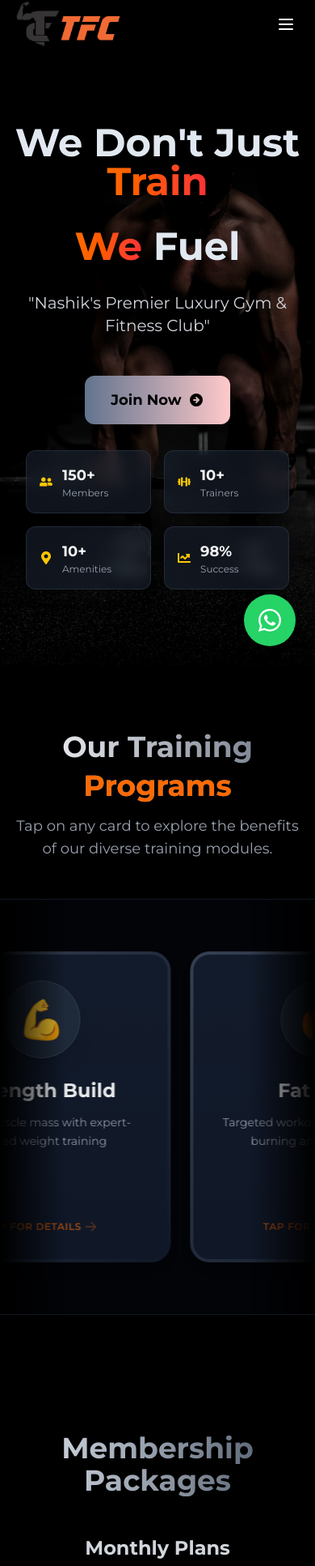
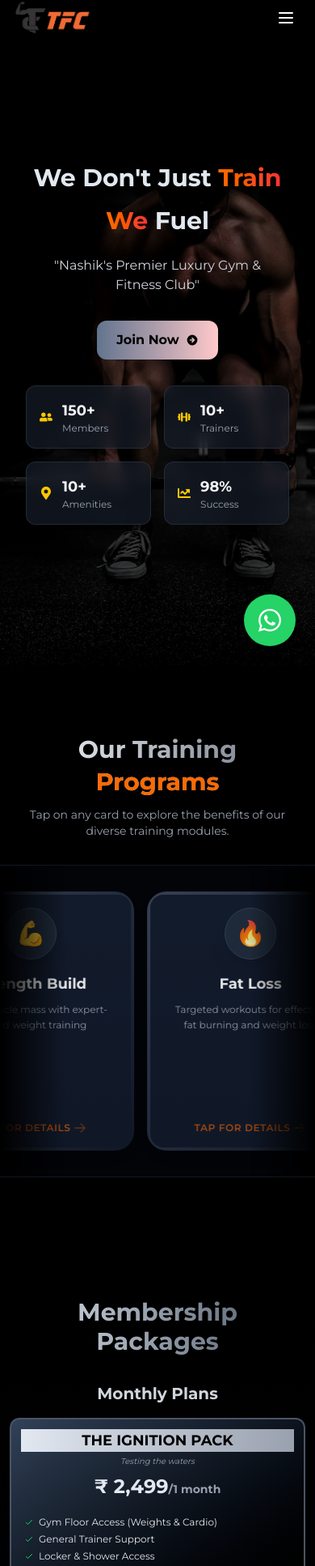
Before and after one commit to notajax24/TFC, a React (Vite) app: page / in a window 390 px wide. Shown: the part 22-1956 px from the top of the page at 81% size. Built offline with nearby package versions, Linux system fonts and the light colour scheme.

Commit message:
Updated the code and improved UI

```diff
--- a/index.html
+++ b/index.html
@@ -9,8 +9,9 @@
       href="https://fonts.googleapis.com/css2?family=Montserrat:wght@400;500;600;700&family=Poppins:wght@400;500;600;700&display=swap"
       rel="stylesheet"
     />
-    <meta name="viewport" content="width=device-width, initial-scale=1.0" />
-    <title>TFC</title>
+    <meta name="viewport" content="width=device-width, initial-scale=1.0, maximum-scale=5.0, user-scalable=yes" />
+    <meta name="description" content="TFC Nashik - Premier Luxury Gym & Fitness Club. Join the tribe and transform your fitness journey." />
+    <title>TFC Nashik - Premium Fitness Club</title>
   </head>
   <body>
     <div id="root"></div>
--- a/src/Components/Pages/About.jsx
+++ b/src/Components/Pages/About.jsx
@@ -18,8 +18,8 @@ export default function About() {
 
   return (
     <footer id="about" className="relative bg-gradient-to-b from-gray-900 to-black text-gray-300 pt-16 pb-8 border-t border-gray-800 font-montserrat">
-      <div className="max-w-7xl mx-auto px-6 lg:px-8">
-        <div className="grid md:grid-cols-3 gap-12 text-center md:text-left">
+      <div className="max-w-7xl mx-auto px-4 sm:px-6 lg:px-8">
+        <div className="grid grid-cols-1 md:grid-cols-3 gap-8 sm:gap-10 md:gap-12 text-center md:text-left">
 
           {/* Column 1: Brand & About */}
           <motion.div
@@ -36,7 +36,7 @@ export default function About() {
                 TFC <span className="text-orange-500">NASHIK</span>
               </h2>
             </div>
-            <p className="text-sm text-gray-400 leading-relaxed max-w-sm mx-auto md:mx-0">
+            <p className="text-xs sm:text-sm text-gray-400 leading-relaxed max-w-sm mx-auto md:mx-0 px-2">
               Your premium fitness destination. We combine state-of-the-art equipment,
               expert coaching, and a motivating atmosphere to help you crush your goals.
               <br />
@@ -51,10 +51,10 @@ export default function About() {
             transition={{ duration: 0.5, delay: 0.2 }}
             className="space-y-4"
           >
-            <h3 className="text-white font-bold text-lg border-b border-orange-500/30 pb-2 inline-block mb-2">
+            <h3 className="text-white font-bold text-base sm:text-lg border-b border-orange-500/30 pb-2 inline-block mb-2">
               Get in Touch
             </h3>
-            <div className="flex flex-col gap-4 text-sm">
+            <div className="flex flex-col gap-3 sm:gap-4 text-xs sm:text-sm">
               <a
                 href="https://maps.google.com/?q=The+Exchange+Tower+Nashik+Road"
                 target="_blank"
@@ -96,10 +96,10 @@ export default function About() {
             transition={{ duration: 0.5, delay: 0.4 }}
             className="space-y-4"
           >
-            <h3 className="text-white font-bold text-lg border-b border-orange-500/30 pb-2 inline-block mb-2">
+            <h3 className="text-white font-bold text-base sm:text-lg border-b border-orange-500/30 pb-2 inline-block mb-2">
               Connect With Us
             </h3>
-            <p className="text-sm text-gray-400 mb-4">
+            <p className="text-xs sm:text-sm text-gray-400 mb-3 sm:mb-4">
               Follow our journey and get daily fitness tips.
             </p>
             <div className="flex justify-center md:justify-start gap-4">
--- a/src/Components/Pages/Features.jsx
+++ b/src/Components/Pages/Features.jsx
@@ -91,7 +91,7 @@ const FeatureCard = ({ feature }) => {
 
   return (
     <div
-      className="w-80 h-96 flex-shrink-0 relative cursor-pointer group perspective-1000 z-0 hover:z-10"
+      className="w-64 sm:w-72 md:w-80 h-80 sm:h-88 md:h-96 flex-shrink-0 relative cursor-pointer group perspective-1000 z-0 hover:z-10"
       onClick={() => setIsFlipped(!isFlipped)}
       onMouseLeave={() => setIsFlipped(false)} // Auto flip back when mouse leaves
     >
@@ -106,20 +106,20 @@ const FeatureCard = ({ feature }) => {
           className="absolute inset-0 w-full h-full backface-hidden rounded-3xl p-1 bg-gradient-to-br from-gray-700 to-gray-900 group-hover:from-orange-500 group-hover:to-red-600 transition-colors duration-300 shadow-lg"
           style={{ backfaceVisibility: "hidden" }}
         >
-          <div className="bg-gray-900 h-full w-full rounded-[20px] p-8 flex flex-col items-center justify-center text-center relative overflow-hidden">
+          <div className="bg-gray-900 h-full w-full rounded-[16px] sm:rounded-[20px] p-4 sm:p-6 md:p-8 flex flex-col items-center justify-center text-center relative overflow-hidden">
             {/* Background Glow */}
             <div className="absolute top-0 w-full h-full bg-gradient-to-b from-gray-800/20 to-transparent pointer-events-none" />
 
             {/* Icon */}
-            <div className="w-24 h-24 rounded-full bg-gray-800 border border-gray-700 flex items-center justify-center text-5xl mb-6 shadow-xl group-hover:scale-110 group-hover:border-orange-500/50 transition-all duration-300">
+            <div className="w-16 h-16 sm:w-20 sm:h-20 md:w-24 md:h-24 rounded-full bg-gray-800 border border-gray-700 flex items-center justify-center text-3xl sm:text-4xl md:text-5xl mb-4 sm:mb-5 md:mb-6 shadow-xl group-hover:scale-110 group-hover:border-orange-500/50 transition-all duration-300">
               {feature.logo}
             </div>
 
             {/* Text */}
-            <h3 className="text-2xl font-bold text-white mb-3 group-hover:text-orange-400 transition-colors">
+            <h3 className="text-lg sm:text-xl md:text-2xl font-bold text-white mb-2 sm:mb-3 group-hover:text-orange-400 transition-colors px-2">
               {feature.title}
             </h3>
-            <p className="text-gray-400 text-sm leading-relaxed group-hover:text-gray-300">
+            <p className="text-gray-400 text-xs sm:text-sm leading-relaxed group-hover:text-gray-300 px-2">
               {feature.desc}
             </p>
 
@@ -145,16 +145,16 @@ const FeatureCard = ({ feature }) => {
           className="absolute inset-0 w-full h-full backface-hidden rounded-3xl p-1 bg-gradient-to-bl from-orange-600 to-red-800 shadow-xl"
           style={{ backfaceVisibility: "hidden", transform: "rotateY(180deg)" }}
         >
-          <div className="bg-gray-900/95 h-full w-full rounded-[20px] p-8 flex flex-col relative overflow-hidden backdrop-blur-sm">
-            <h3 className="text-xl font-bold text-orange-400 mb-6 pb-2 border-b border-orange-500/30 tracking-wider uppercase text-center">
+          <div className="bg-gray-900/95 h-full w-full rounded-[16px] sm:rounded-[20px] p-4 sm:p-6 md:p-8 flex flex-col relative overflow-hidden backdrop-blur-sm">
+            <h3 className="text-base sm:text-lg md:text-xl font-bold text-orange-400 mb-4 sm:mb-5 md:mb-6 pb-2 border-b border-orange-500/30 tracking-wider uppercase text-center">
               Key Benefits
             </h3>
 
-            <ul className="space-y-4 flex-1 flex flex-col justify-center">
+            <ul className="space-y-2 sm:space-y-3 md:space-y-4 flex-1 flex flex-col justify-center">
               {feature.details.map((detail, idx) => (
-                <li key={idx} className="flex items-start gap-3 text-left">
-                  <FaCheckCircle className="text-orange-500 mt-1 flex-shrink-0" size={16} />
-                  <span className="text-gray-200 text-sm font-medium leading-snug">{detail}</span>
+                <li key={idx} className="flex items-start gap-2 sm:gap-3 text-left">
+                  <FaCheckCircle className="text-orange-500 mt-0.5 sm:mt-1 flex-shrink-0" size={14} />
+                  <span className="text-gray-200 text-xs sm:text-sm font-medium leading-snug">{detail}</span>
                 </li>
               ))}
             </ul>
@@ -179,23 +179,23 @@ export default function Features() {
       {/* Background Ambience */}
       <div className="absolute top-0 left-0 w-full h-full bg-[radial-gradient(ellipse_at_bottom,_var(--tw-gradient-stops))] from-gray-900 via-black to-black opacity-50 z-0"></div>
 
-      <div className="relative z-10 max-w-7xl mx-auto w-full px-4 mb-12">
+      <div className="relative z-10 max-w-7xl mx-auto w-full px-4 mb-8 sm:mb-10 md:mb-12">
         {/* Heading Section */}
-        <div className="text-center space-y-4">
+        <div className="text-center space-y-3 sm:space-y-4">
           <motion.h2
             initial={{ opacity: 0, y: 20 }}
             whileInView={{ opacity: 1, y: 0 }}
             transition={{ duration: 0.6 }}
-            className="text-4xl md:text-5xl font-extrabold text-transparent bg-clip-text bg-gradient-to-r from-white to-gray-500"
+            className="text-3xl sm:text-4xl md:text-5xl font-extrabold text-transparent bg-clip-text bg-gradient-to-r from-white to-gray-500 px-2"
           >
             Our Training
-            <span className="block mt-2 text-orange-500">Programs</span>
+            <span className="block mt-1 sm:mt-2 text-orange-500">Programs</span>
           </motion.h2>
           <motion.p
             initial={{ opacity: 0 }}
             whileInView={{ opacity: 1 }}
             transition={{ delay: 0.2, duration: 0.6 }}
-            className="text-gray-400 text-lg max-w-2xl mx-auto"
+            className="text-gray-400 text-sm sm:text-base md:text-lg max-w-2xl mx-auto px-4"
           >
             Tap on any card to explore the benefits of our diverse training modules.
           </motion.p>
@@ -209,9 +209,9 @@ export default function Features() {
         <div className="absolute inset-y-0 right-0 w-20 md:w-40 bg-gradient-to-l from-black to-transparent z-20 pointer-events-none" />
 
         {/* Moving Track Container */}
-        <div className="flex overflow-hidden py-16">
+        <div className="flex overflow-hidden py-8 sm:py-12 md:py-16">
           <motion.div
-            className="flex gap-6 md:gap-8 px-4 items-center"
+            className="flex gap-4 sm:gap-6 md:gap-8 px-2 sm:px-4 items-center"
             animate={{
               x: ["0%", "-50%"],
             }}
--- a/src/Components/Pages/Home.jsx
+++ b/src/Components/Pages/Home.jsx
@@ -64,7 +64,13 @@ export default function Home() {
         muted
         loop
         playsInline
+        preload="metadata"
         className="absolute inset-0 w-full h-full object-cover -z-10 hidden md:block"
+        onLoadedData={(e) => {
+          // Ensure video plays after loading
+          e.target.play().catch(() => {});
+        }}
+        style={{ willChange: 'auto' }}
       >
         <source src={bgvideo} type="video/mp4" />
         Your browser does not support the video tag.
@@ -76,10 +82,12 @@ export default function Home() {
           src={bg}
           alt="Gym background"
           className="w-full h-full object-cover"
+          loading="eager"
+          fetchPriority="high"
         />
       </div>
 
-      <div className="container mx-auto px-4 h-screen flex flex-col items-center justify-center md:justify-center pt-20 md:pt-0">
+      <div className="container mx-auto px-4 min-h-screen flex flex-col items-center justify-center md:justify-center pt-20 md:pt-0 pb-8 md:pb-0">
         {/* Countdown Timer */}
         {/* <motion.div
           initial={{ opacity: 0, y: -20 }}
@@ -97,14 +105,14 @@ export default function Home() {
         </motion.div> */}
 
         {/* Main Content */}
-        <div className="text-center relative z-10">
-          <h1 className="text-5xl md:text-7xl font-bold mb-8">
+        <div className="text-center relative z-10 px-4">
+          <h1 className="text-3xl sm:text-4xl md:text-6xl lg:text-7xl font-bold mb-4 md:mb-8 leading-tight">
             <span className="text-slate-200">We Don&apos;t Just </span>
             <span className="bg-gradient-to-r from-yellow-400 via-orange-500 to-red-500 bg-clip-text text-transparent animate-gradient">
             Train
             </span>
           </h1>
-          <h1 className="text-5xl md:text-7xl font-bold mb-8">
+          <h1 className="text-3xl sm:text-4xl md:text-6xl lg:text-7xl font-bold mb-6 md:mb-8 leading-tight">
             <span className="bg-gradient-to-r from-yellow-400 via-orange-500 to-red-500 bg-clip-text text-transparent animate-gradient">
             We
             </span>
@@ -112,7 +120,7 @@ export default function Home() {
           </h1>
 
           <motion.p
-            className="text-xl md:text-2xl text-gray-300 mb-12 max-w-3xl mx-auto"
+            className="text-base sm:text-lg md:text-xl lg:text-2xl text-gray-300 mb-8 md:mb-12 max-w-3xl mx-auto px-2"
             initial={{ opacity: 0 }}
             animate={{ opacity: 1 }}
             transition={{ delay: 0.8 }}
@@ -126,12 +134,12 @@ export default function Home() {
             }}
             whileHover={{ scale: 1.05 }}
             whileTap={{ scale: 0.95 }}
-            className="mx-auto px-8 py-4 bg-gradient-to-r from-slate-500 to-red-200 hover:from-slate-400 hover:to-black text-grey-900 hover:text-white font-bold text-lg rounded-xl transition-all flex items-center gap-2 cursor-pointer"
+            className="mx-auto px-6 sm:px-8 py-3 sm:py-4 bg-gradient-to-r from-slate-500 to-red-200 hover:from-slate-400 hover:to-black text-grey-900 hover:text-white font-bold text-base sm:text-lg rounded-xl transition-all flex items-center gap-2 cursor-pointer"
           >
             Join Now
             <svg
               xmlns="http://www.w3.org/2000/svg"
-              className="h-5 w-5"
+              className="h-4 w-4 sm:h-5 sm:w-5"
               viewBox="0 0 20 20"
               fill="currentColor"
             >
--- a/src/Components/Pages/Packages.jsx
+++ b/src/Components/Pages/Packages.jsx
@@ -136,7 +136,7 @@ export default function Packages() {
       >
         {/* Badges for Recommended/Popular */}
         {(pkg.recommended || pkg.annualRecommended) && (
-          <div className="absolute -top-4 left-1/2 -translate-x-1/2 bg-gradient-to-r from-orange-500 to-red-500 text-white px-6 py-2 rounded-full text-sm font-bold z-10 shadow-lg whitespace-nowrap">
+          <div className="absolute -top-3 sm:-top-4 left-1/2 -translate-x-1/2 bg-gradient-to-r from-orange-500 to-red-500 text-white px-3 sm:px-4 md:px-6 py-1 sm:py-1.5 md:py-2 rounded-full text-xs sm:text-sm font-bold z-10 shadow-lg whitespace-nowrap">
             {pkg.annualRecommended ? "MOST POPULAR" : "POPULAR"}
           </div>
         )}
@@ -145,16 +145,16 @@ export default function Packages() {
         <div
           className={`
             bg-gradient-to-br ${pkg.color || "from-slate-700 to-black"}
-            rounded-2xl p-4 md:p-5 lg:p-6 h-full flex flex-col border-2
+            rounded-xl sm:rounded-2xl p-3 sm:p-4 md:p-5 lg:p-6 h-full flex flex-col border-2
             ${pkg.borderColor || "border-gray-600"}
             ${pkg.recommended ? "ring-2 ring-orange-500/50" : ""}
             ${pkg.annual ? "shadow-2xl shadow-orange-500/10" : ""}
-            ${pkg.annualRecommended ? "ring-4 ring-orange-500/60 shadow-orange-500/20" : ""}
+            ${pkg.annualRecommended ? "ring-2 sm:ring-4 ring-orange-500/60 shadow-orange-500/20" : ""}
           `}
         >
           {/* Best Value Badge for Annual */}
           {pkg.annual && (
-            <div className="absolute -top-3 left-1/2 -translate-x-1/2 bg-gradient-to-r from-orange-500 to-red-500 text-white px-4 py-1 rounded-full text-xs font-bold z-10 shadow-lg">
+            <div className="absolute -top-2 sm:-top-3 left-1/2 -translate-x-1/2 bg-gradient-to-r from-orange-500 to-red-500 text-white px-2 sm:px-3 md:px-4 py-0.5 sm:py-1 rounded-full text-[10px] sm:text-xs font-bold z-10 shadow-lg">
               ⭐ BEST VALUE
             </div>
           )}
@@ -163,7 +163,7 @@ export default function Packages() {
             {/* Header */}
             <div>
               <h3
-                className={`text-xl md:text-2xl font-bold mb-1 ${
+                className={`text-lg sm:text-xl md:text-2xl font-bold mb-1 px-1 ${
                   pkg.annual
                     ? "bg-gradient-to-r from-orange-200 to-orange-400 bg-clip-text text-transparent"
                     : "bg-gradient-to-r from-slate-200 to-gray-400"
@@ -171,35 +171,35 @@ export default function Packages() {
               >
                 {pkg.name}
               </h3>
-              <p className="text-xs text-gray-400 italic">{pkg.idealFor}</p>
+              <p className="text-[10px] sm:text-xs text-gray-400 italic px-2">{pkg.idealFor}</p>
             </div>
 
             {/* Pricing */}
             <div className="space-y-1">
               {pkg.originalPrice && (
-                <div className="text-xs text-gray-500 line-through">
+                <div className="text-[10px] sm:text-xs text-gray-500 line-through">
                   ₹ {pkg.originalPrice}
                 </div>
               )}
               <div
-                className={`text-3xl md:text-4xl font-bold ${
+                className={`text-2xl sm:text-3xl md:text-4xl font-bold ${
                   pkg.annual ? "text-orange-300" : "text-slate-200"
                 }`}
               >
                 ₹ {pkg.price}
-                <span className="text-base md:text-lg text-gray-400">
+                <span className="text-sm sm:text-base md:text-lg text-gray-400">
                   /{pkg.duration.toLowerCase()}
                 </span>
               </div>
               {pkg.savings && (
-                <div className="text-xs text-green-400 font-semibold">
+                <div className="text-[10px] sm:text-xs text-green-400 font-semibold">
                   You save ₹{pkg.savings}
                 </div>
               )}
             </div>
 
             {/* Services List */}
-            <ul className="space-y-2 my-3 md:my-4 flex-1 text-left text-sm">
+            <ul className="space-y-1.5 sm:space-y-2 my-3 md:my-4 flex-1 text-left text-xs sm:text-sm px-1">
               {pkg.services.map((service, idx) => {
                 const serviceText =
                   typeof service === "string" ? service : service.text;
@@ -219,7 +219,7 @@ export default function Packages() {
                     }`}
                   >
                     <svg
-                      className={`w-4 h-4 mr-2 mt-0.5 flex-shrink-0 ${
+                      className={`w-3 h-3 sm:w-4 sm:h-4 mr-1.5 sm:mr-2 mt-0.5 flex-shrink-0 ${
                         isBonus
                           ? "text-green-400"
                           : pkg.annual
@@ -237,7 +237,7 @@ export default function Packages() {
                         d="M5 13l4 4L19 7"
                       />
                     </svg>
-                    <span className={`${isBigBonus ? "text-sm" : "text-sm"}`}>
+                    <span className="leading-tight sm:leading-normal">
                       {isBonus && <span className="mr-1">🎁</span>}
                       {serviceText}
                     </span>
@@ -252,7 +252,7 @@ export default function Packages() {
                 window.location.href =
                   "https://ramp3.ndforce.com/qrhome?company=U2FsdGVkX19cqbJcOKVxbinc%2BrQCCZY9u2APB0eCJrnDqpnBgmK0iaGo%2BEdaW8DeHWhkZcRlU0yyHd1wXb1oWDp58PHQGeuMplA6JwYUai8%3D";
               }}
-              className={`w-full py-2.5 md:py-3 text-sm font-bold rounded-lg transition-all mt-auto cursor-pointer ${
+              className={`w-full py-2 sm:py-2.5 md:py-3 text-xs sm:text-sm font-bold rounded-lg transition-all mt-auto cursor-pointer ${
                 pkg.annual || pkg.recommended
                   ? "bg-gradient-to-r from-orange-500 to-red-500 hover:from-orange-600 hover:to-red-600 text-white shadow-lg shadow-orange-500/30"
                   : "bg-slate-200 hover:bg-gray-100 text-gray-900"
@@ -271,17 +271,17 @@ export default function Packages() {
       id="packages"
       className="min-h-screen bg-gradient-to-b from-black via-gray-900 to-black py-16 md:py-20 font-montserrat"
     >
-      <div className="container mx-auto px-4 md:px-6">
-        <h2 className="text-4xl md:text-5xl font-bold bg-gradient-to-r from-slate-200 to-gray-600 bg-clip-text text-transparent text-center mb-12 md:mb-16">
+      <div className="container mx-auto px-3 sm:px-4 md:px-6">
+        <h2 className="text-3xl sm:text-4xl md:text-5xl font-bold bg-gradient-to-r from-slate-200 to-gray-600 bg-clip-text text-transparent text-center mb-8 sm:mb-12 md:mb-16 px-2">
           Membership Packages
         </h2>
 
         {/* Monthly Packages */}
-        <div className="mb-12 md:mb-16">
-          <h3 className="text-2xl md:text-3xl font-bold text-gray-300 text-center mb-6 md:mb-8">
+        <div className="mb-8 sm:mb-12 md:mb-16">
+          <h3 className="text-xl sm:text-2xl md:text-3xl font-bold text-gray-300 text-center mb-4 sm:mb-6 md:mb-8 px-2">
             Monthly Plans
           </h3>
-          <div className="grid md:grid-cols-3 gap-4 md:gap-6 max-w-5xl mx-auto">
+          <div className="grid grid-cols-1 sm:grid-cols-2 lg:grid-cols-3 gap-3 sm:gap-4 md:gap-6 max-w-5xl mx-auto">
             <AnimatePresence>
               {monthlyPackages.map((pkg, index) => renderCard(pkg, index))}
             </AnimatePresence>
@@ -290,13 +290,13 @@ export default function Packages() {
 
         {/* Annual Packages */}
         <div>
-          <h3 className="text-2xl md:text-3xl font-bold text-orange-400 text-center mb-3 md:mb-4">
+          <h3 className="text-xl sm:text-2xl md:text-3xl font-bold text-orange-400 text-center mb-2 sm:mb-3 md:mb-4 px-2">
             Annual Plans
           </h3>
-          <p className="text-center text-gray-400 text-sm mb-6 md:mb-8">
+          <p className="text-center text-gray-400 text-xs sm:text-sm mb-4 sm:mb-6 md:mb-8 px-4">
             Best Value - Save More with Yearly Commitment
           </p>
-          <div className="grid md:grid-cols-3 pt-6 gap-4 md:gap-6 max-w-5xl mx-auto">
+          <div className="grid grid-cols-1 sm:grid-cols-2 lg:grid-cols-3 pt-4 sm:pt-6 gap-3 sm:gap-4 md:gap-6 max-w-5xl mx-auto">
             <AnimatePresence>
               {annualPackages.map((pkg, index) => renderCard(pkg, index))}
             </AnimatePresence>
--- a/src/Components/common/Navbar.jsx
+++ b/src/Components/common/Navbar.jsx
@@ -67,7 +67,9 @@ export default function Navbar() {
           <img
             src={tfclogo}
             alt="TFC Logo"
-            className="h-14 w-auto"
+            className="h-10 sm:h-12 md:h-14 w-auto"
+            loading="eager"
+            fetchPriority="high"
           />
 
         </button>
--- a/src/index.css
+++ b/src/index.css
@@ -5,6 +5,29 @@
 body {
   font-family: "Montserrat", sans-serif;
   background: #525252;
+}
+
+/* Performance optimizations */
+* {
+  -webkit-font-smoothing: antialiased;
+  -moz-osx-font-smoothing: grayscale;
+}
+
+/* Reduce motion for users who prefer it */
+@media (prefers-reduced-motion: reduce) {
+  *,
+  *::before,
+  *::after {
+    animation-duration: 0.01ms !important;
+    animation-iteration-count: 1 !important;
+    transition-duration: 0.01ms !important;
+  }
+}
+
+/* Optimize image rendering */
+img {
+  image-rendering: -webkit-optimize-contrast;
+  image-rendering: crisp-edges;
 }
 
 .bg-radial-rounded {
```
Also changed, not shown: src/Components/Pages/Exercises.jsx (+19 -17 lines), src/Components/Pages/Join.jsx (+9 -7 lines).
